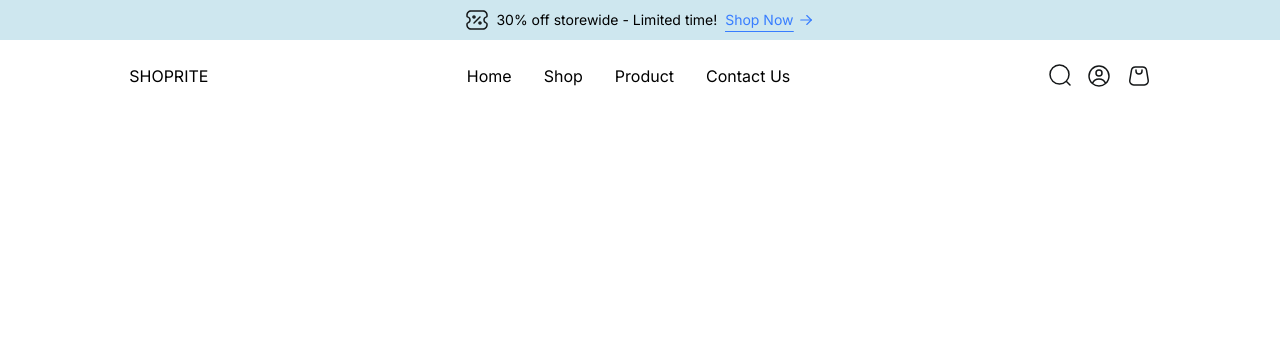
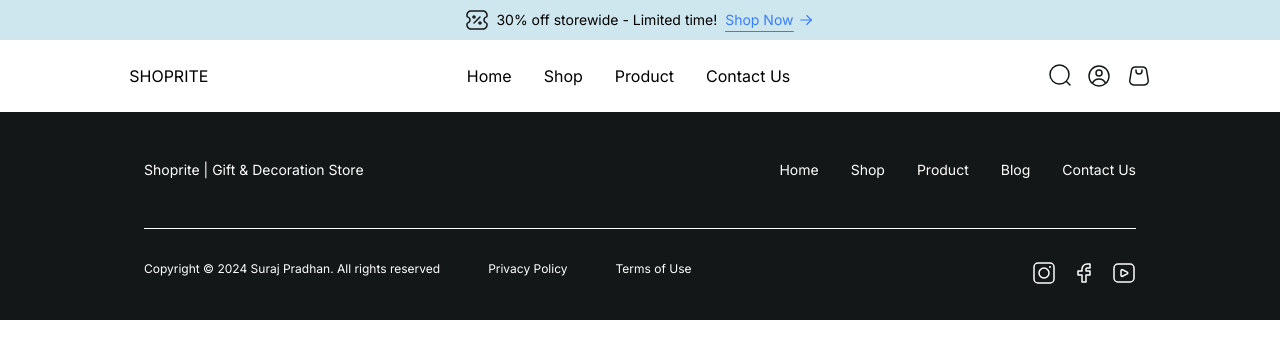
Before and after one commit to suraj-pradhan/shoplite-e-commerce, a Next.js app: page / in a window 1280 px wide. Shown: the top 358 px of the page. Built offline with nearby package versions, Linux system fonts and the light colour scheme.

Commit message:
add footer

```diff
--- a/src/app/layout.tsx
+++ b/src/app/layout.tsx
@@ -5,8 +5,8 @@ import "./globals.css";
 const inter = Inter({ subsets: ["latin"] });
 
 export const metadata: Metadata = {
-  title: "Create Next App",
-  description: "Generated by create next app",
+  title: "Shoprite | Furniture Store",
+  description: "E-Commerce Store",
 };
 
 export default function RootLayout({
--- a/src/app/page.tsx
+++ b/src/app/page.tsx
@@ -1,3 +1,4 @@
+import Footer from "@/components/Footer";
 import NavBar from "@/components/NavBar";
 import OfferBar from "@/components/OfferBar";
 
@@ -6,6 +7,7 @@ export default function Home() {
     <main>
       <OfferBar />
       <NavBar />
+      <Footer />
     </main>
   );
 }
--- /dev/null
+++ b/src/components/Footer.tsx
@@ -0,0 +1,36 @@
+import React from "react";
+import Link from "next/link";
+import { FacebookIcon, InstgramIcon, YoutubeIcon } from "./Icons";
+
+const Footer = () => {
+  return (
+    <footer className=" flex flex-col  h-52 text-white bg-dark-grey px-36 text-sm">
+      <div className="flex justify-between gap-x-12 py-12 ">
+        <span>Shoprite | Gift & Decoration Store</span>
+        <span className="flex gap-x-8">
+          <Link href="/"> Home</Link>
+          <Link href="/"> Shop</Link>
+          <Link href="/"> Product</Link>
+          <Link href="/"> Blog</Link>
+          <Link href="/"> Contact Us</Link>
+        </span>
+      </div>
+      <hr />
+      <div className="flex justify-between gap-x-12 text-xs py-8 ">
+        <div className="flex gap-x-12">
+          <span>Copyright © 2024 Suraj Pradhan. All rights reserved</span>
+          <span>Privacy Policy</span>
+          <span>Terms of Use</span>
+        </div>
+
+        <div className="flex gap-x-4">
+          <InstgramIcon />
+          <FacebookIcon />
+          <YoutubeIcon />
+        </div>
+      </div>
+    </footer>
+  );
+};
+
+export default Footer;
--- a/src/components/Icons.tsx
+++ b/src/components/Icons.tsx
@@ -103,3 +103,69 @@ export const CartIcon = () => (
     />
   </svg>
 );
+
+export const InstgramIcon = () => (
+  <svg
+    width="24"
+    height="24"
+    viewBox="0 0 24 24"
+    fill="none"
+    xmlns="http://www.w3.org/2000/svg"
+  >
+    <rect
+      x="2"
+      y="2"
+      width="20"
+      height="20"
+      rx="4"
+      stroke="#FEFEFE"
+      strokeWidth="1.5"
+    />
+    <circle cx="18" cy="6" r="1" fill="#FEFEFE" />
+    <circle cx="12" cy="12" r="5" stroke="#FEFEFE" strokeWidth="1.5" />
+  </svg>
+);
+
+export const FacebookIcon = () => (
+  <svg
+    width="24"
+    height="24"
+    viewBox="0 0 24 24"
+    fill="none"
+    xmlns="http://www.w3.org/2000/svg"
+  >
+    <path
+      d="M18 3H15C12.2386 3 10 5.23858 10 8V10H6V14H10V21H14V14H18V10H14V8C14 7.44772 14.4477 7 15 7H18V3Z"
+      stroke="#FEFEFE"
+      strokeWidth="1.5"
+      strokeLinecap="round"
+      strokeLinejoin="round"
+    />
+  </svg>
+);
+
+export const YoutubeIcon = () => (
+  <svg
+    width="24"
+    height="24"
+    viewBox="0 0 24 24"
+    fill="none"
+    xmlns="http://www.w3.org/2000/svg"
+  >
+    <rect
+      x="2"
+      y="3"
+      width="20"
+      height="18"
+      rx="4"
+      stroke="#FEFEFE"
+      strokeWidth="1.5"
+    />
+    <path
+      d="M10.4472 8.72361L15.2111 11.1056C15.9482 11.4741 15.9482 12.5259 15.2111 12.8944L10.4472 15.2764C9.78231 15.6088 9 15.1253 9 14.382V9.61803C9 8.87465 9.78231 8.39116 10.4472 8.72361Z"
+      stroke="#FEFEFE"
+      strokeWidth="1.5"
+      strokeLinecap="round"
+    />
+  </svg>
+);
--- a/src/components/NavBar.tsx
+++ b/src/components/NavBar.tsx
@@ -13,9 +13,15 @@ const NavBar = () => {
         <Link href="/"> Contact Us</Link>
       </span>
       <div className="flex gap-x-4">
-        <SearchIcon />
-        <ProfileIcon />
-        <CartIcon />
+        <Link href="/">
+          <SearchIcon />
+        </Link>
+        <Link href="/">
+          <ProfileIcon />
+        </Link>
+        <Link href="/">
+          <CartIcon />
+        </Link>
       </div>
     </div>
   );
--- a/tailwind.config.ts
+++ b/tailwind.config.ts
@@ -11,6 +11,7 @@ const config: Config = {
     colors: {
       "light-blue": "#CEE7Ef",
       blue: "#377dff",
+      "dark-grey": "#141718",
       transparent: "transparent",
       current: "currentColor",
       white: "#ffffff",
```
